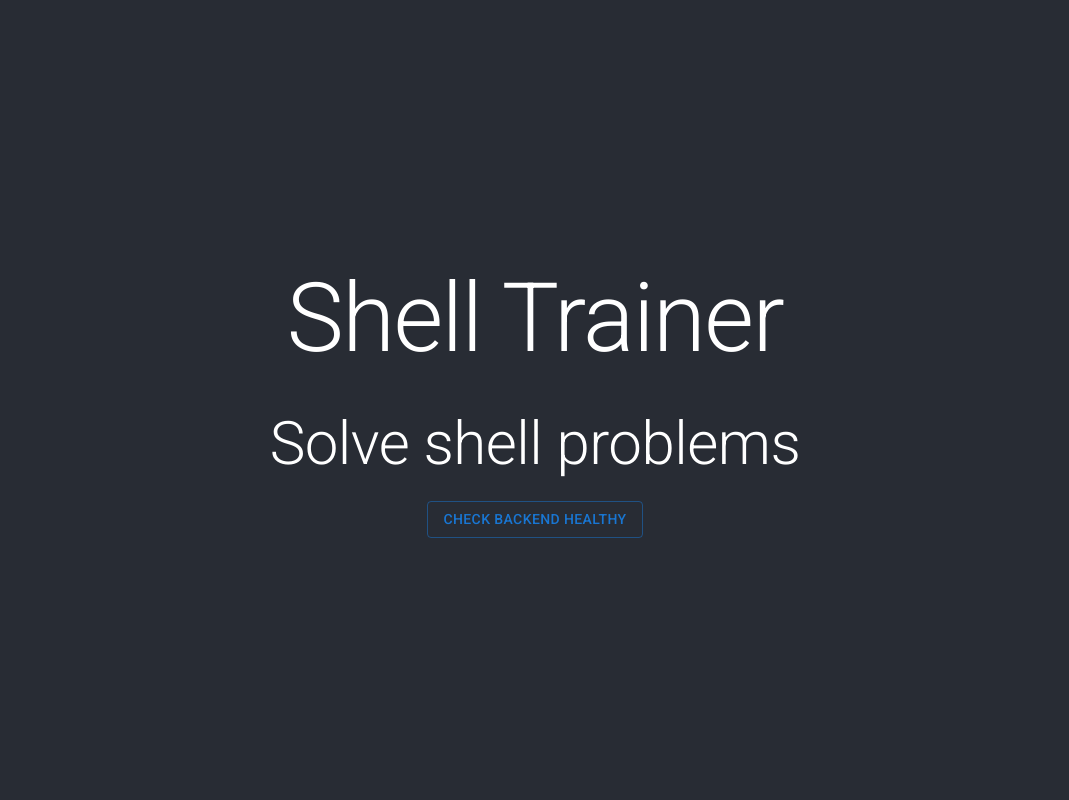
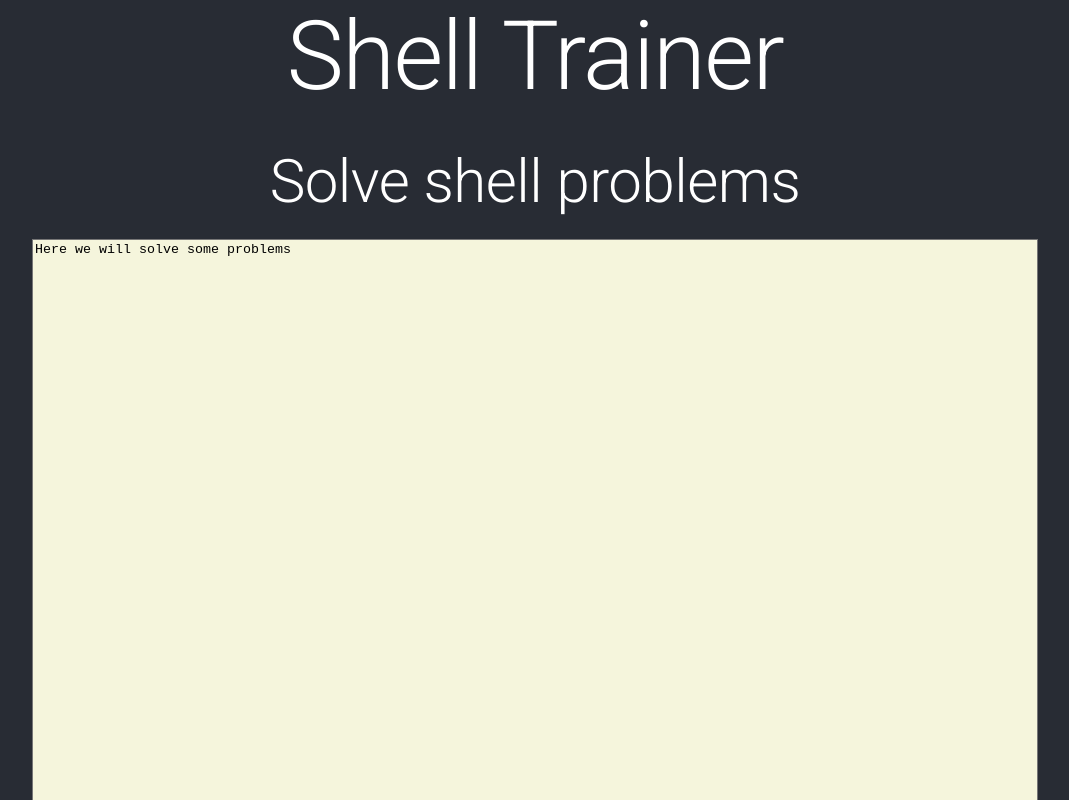
Before and after one commit to armaanre/shell-trainer, a React (Create React App) app in the folder frontend/: page / in a window 1280 px wide. Shown: the top 800 px of the page, without its empty margins (105-1174 px from the left). Built offline with nearby package versions, Linux system fonts and the light colour scheme.

Commit message:
Remove unnecessary ci step, added text areain'.

```diff
--- a/frontend/src/App.jsx
+++ b/frontend/src/App.jsx
@@ -1,7 +1,9 @@
 import React from 'react';
 import './App.css';
 import axios from 'axios';
-import { Container, Typography, Button } from '@mui/material';
+import {
+  Container, Typography, Button, TextareaAutosize,
+} from '@mui/material';
 
 import '@fontsource/roboto/300.css';
 import '@fontsource/roboto/400.css';
@@ -22,9 +24,21 @@ export default function App() {
             Solve shell problems
           </Typography>
         </Container>
-        <Button variant="outlined" onClick={checkHealthz}>
-          Check backend healthy
-        </Button>
+
+        <TextareaAutosize
+          maxRows={4}
+          aria-label="maximum height"
+          placeholder="Maximum 4 rows"
+          defaultValue="Here we will solve some problems"
+          style={{ width: 1000, height: 1000, backgroundColor: 'beige' }}
+        />
+
+        <Container maxWidth="sm">
+          <Button variant="outlined" onClick={checkHealthz}>
+            Check backend healthy
+          </Button>
+        </Container>
+
       </header>
     </div>
   );
```
Also changed, not shown: 2 other files (tests, documents, lock files or other folders).
